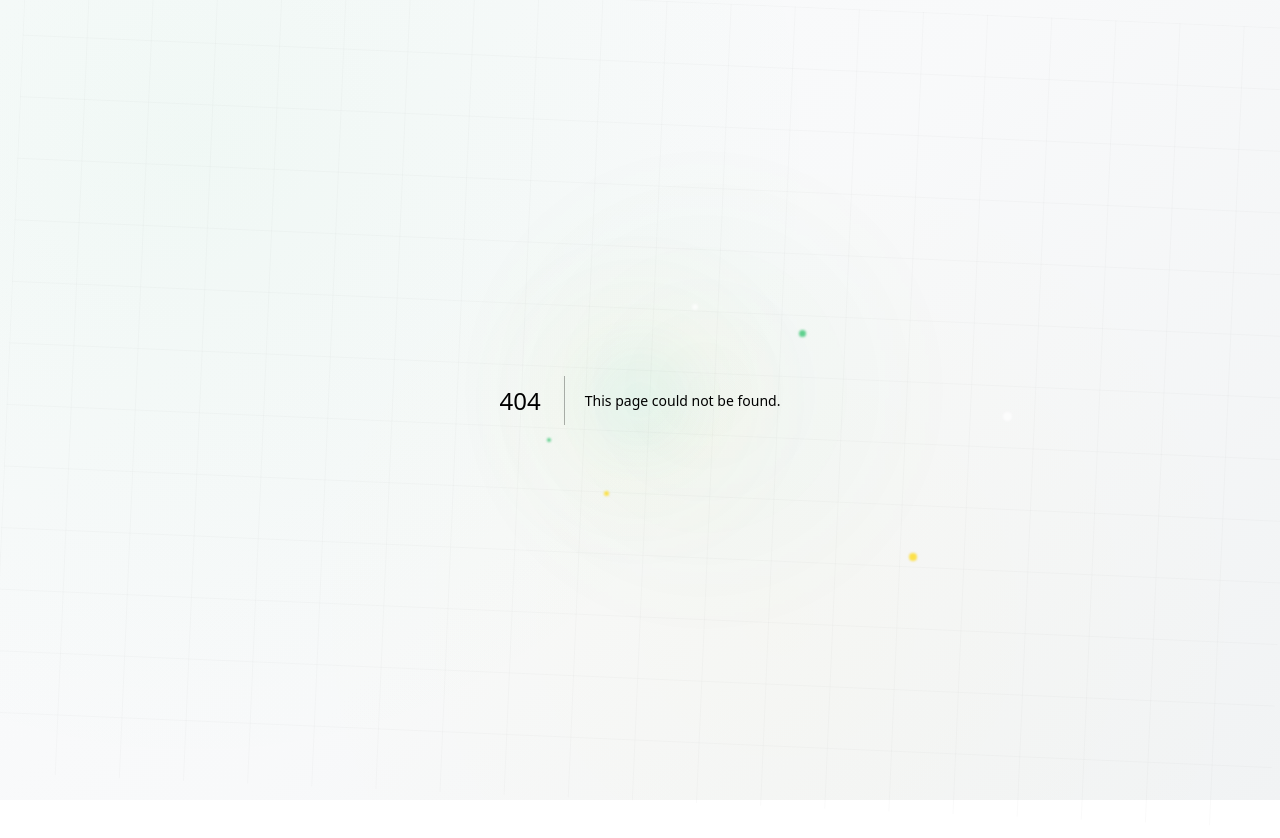
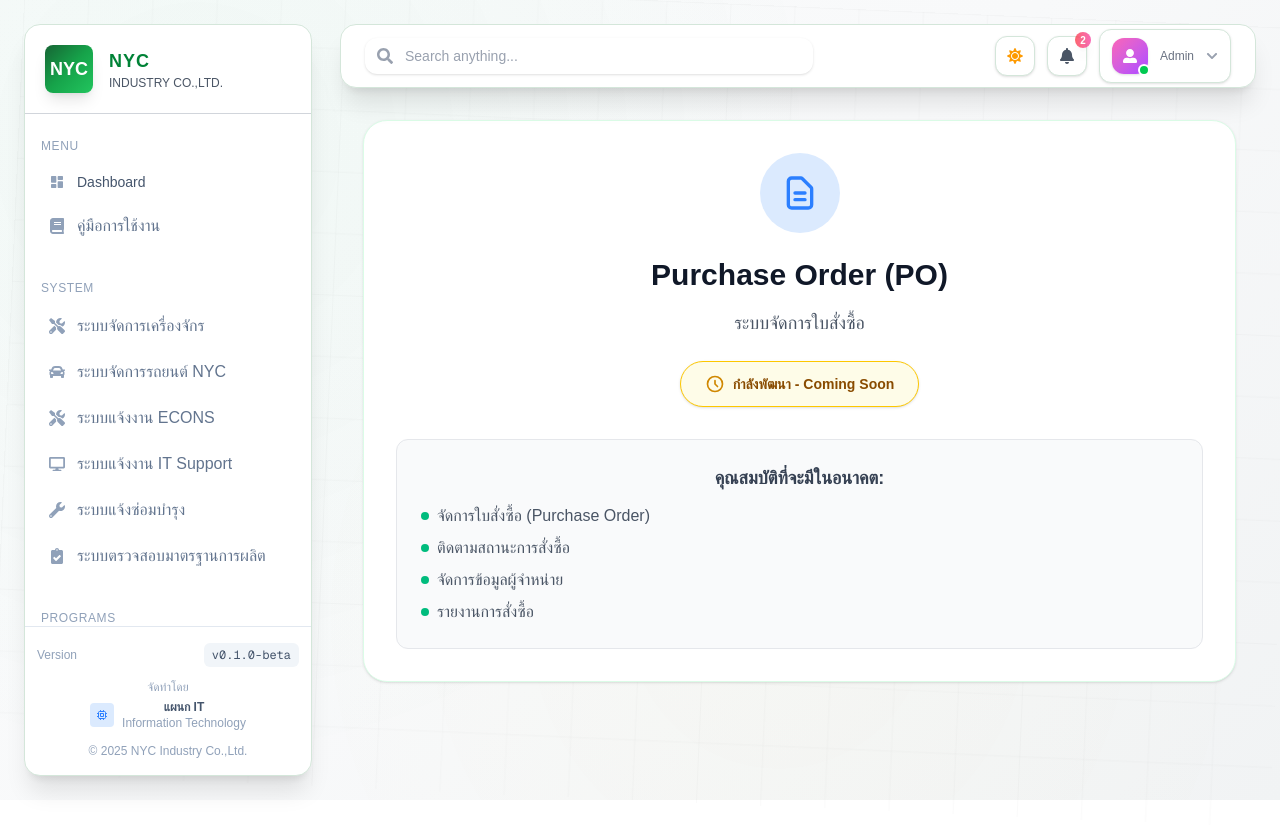
Before and after one commit to pronpratanT/NYC-FrontEnd, a Next.js app: page /services/purchase/PO in a window 1280 px wide. Before the commit this address had no page. Shown: the top 838 px of the page. Before the commit the page ends 800 px from the top, so only its background shows below. Built offline with nearby package versions, Linux system fonts and the light colour scheme.

Commit message:
Phase 2 finished

```diff
--- a/src/app/components/sidebar.tsx
+++ b/src/app/components/sidebar.tsx
@@ -5,7 +5,8 @@ import { usePathname } from 'next/navigation';
 import {
   FaBook, FaCar, FaTools, FaDesktop, FaWrench, FaClipboardCheck,
   FaCreditCard, FaServer, FaBoxOpen, FaShoppingCart,FaChevronDown,
-  FaLink, FaLeaf, FaDownload, FaCode, FaClock, FaChartLine, FaKey, FaUser
+  FaLink, FaLeaf, FaDownload, FaCode, FaClock, FaChartLine, FaKey, FaUser,
+  FaFileInvoice, FaClipboardList
 } from 'react-icons/fa';
 import { RiDashboardFill } from "react-icons/ri";
 import { BsPersonFillGear } from "react-icons/bs";
@@ -32,7 +33,14 @@ const programs = [
   { label: 'FeetCard', icon: FaCreditCard },
   { label: 'N.Y.C. Server IS', icon: FaServer },
   { label: 'Packing Check', icon: FaBoxOpen },
-  { label: 'ระบบจัดซื้อ', icon: FaShoppingCart, href: '/services/purchase' },
+  {
+    label: 'ระบบจัดซื้อ',
+    icon: FaShoppingCart,
+    subItems: [
+      { label: 'Purchase Request (PR)', icon: FaClipboardList, href: '/services/purchase' },
+      { label: 'Purchase Order (PO)', icon: FaFileInvoice, href: '/services/purchase/PO' },
+    ]
+  },
   { label: 'เชื่อมโยงแอปฯ', icon: FaLink },
   { label: 'Emerald Website', icon: FaLeaf },
   { label: 'Download YT', icon: FaDownload },
@@ -53,73 +61,130 @@ const admin = [
 export default function Sidebar() {
   const { isDarkMode } = useTheme();
   const pathname = usePathname();
-  const [showSystem, setShowSystem] = useState(false);
-  const [showPrograms, setShowPrograms] = useState(false);
-  const [showAdmin, setShowAdmin] = useState(false);
+  const [showPurchaseMenu, setShowPurchaseMenu] = useState(pathname.startsWith('/services/purchase'));
 
   // Helper function to check if current path matches the item
   const isPathActive = (item: { href?: string; label: string }) => {
     if (!item.href) return false;
     if (item.href === '/' && pathname === '/') return true;
-    if (item.href !== '/' && pathname.startsWith(item.href)) return true;
+
+    // Special handling for purchase system paths
+    if (item.href === '/services/purchase' && pathname === '/services/purchase') return true;
+    if (item.href === '/services/purchase/PO' && pathname.startsWith('/services/purchase/PO')) return true;
+
+    // For other paths, use exact match or startsWith with additional path segment
+    if (item.href !== '/' && item.href !== '/services/purchase' && pathname.startsWith(item.href)) return true;
+
     return false;
   };
 
-  const renderItem = (item: { label: string; icon: React.ComponentType; href?: string }, key: string) => {
+  const renderItem = (item: { label: string; icon: React.ComponentType; href?: string; subItems?: any[] }, key: string, isSubItem: boolean = false) => {
     const isActive = isPathActive(item);
     const Icon = item.icon;
-    const commonClass = `group relative w-full flex items-center gap-3 px-4 py-3 rounded-xl transition-all duration-200 text-sm text-left outline-none ` +
+    const hasSubItems = item.subItems && item.subItems.length > 0;
+
+    // Minimal styling with more breathing room
+    const commonClass = `group relative w-full flex items-center gap-3 px-3 py-2.5 rounded-lg transition-all duration-150 text-sm text-left outline-none ` +
       (isActive
-        ? (isDarkMode ? 'text-green-400 font-semibold bg-gray-800' : 'text-[#0f9015] font-semibold bg-[#D4E6DA]')
-        : (isDarkMode ? 'text-gray-400 hover:text-green-400 hover:bg-gray-800' : 'text-gray-500 hover:text-[#0f9015] hover:bg-[#F0F8F2]')) +
-      ' focus:ring-2 ' + (isDarkMode ? 'focus:ring-green-400/20' : 'focus:ring-[#0f9015]/20');
+        ? (isDarkMode ? 'text-green-400 font-medium bg-green-900/20' : 'text-[#0f9015] font-medium bg-green-50')
+        : (isDarkMode ? 'text-slate-300 hover:text-green-400 hover:bg-slate-800/50' : 'text-slate-600 hover:text-[#0f9015] hover:bg-slate-50')) +
+      ' focus:ring-1 focus:ring-offset-0 ' + (isDarkMode ? 'focus:ring-green-400/30' : 'focus:ring-green-300/50');
 
-    if (item.href) {
+    if (item.href && !hasSubItems) {
       return (
         <Link href={item.href} key={key} className={commonClass} aria-pressed={isActive}>
-          <div className={`absolute left-0 top-1/2 -translate-y-1/2 w-2 h-6 rounded-r-full transition-all duration-200 ${isActive ? (isDarkMode ? 'bg-gradient-to-b from-green-400 to-green-700 shadow-sm' : 'bg-gradient-to-b from-[#0f9015] to-[#2D5F47] shadow-sm') : 'bg-transparent'}`} />
-          <span className={`text-lg transition-all duration-200 ${isActive ? (isDarkMode ? 'text-green-400' : 'text-[#0f9015]') : (isDarkMode ? 'text-gray-400 group-hover:text-green-400' : 'text-gray-400 group-hover:text-[#0f9015]')}`}>
+          {isActive && (
+            <div className={`absolute left-0 top-1/2 -translate-y-1/2 w-1 h-5 rounded-r transition-all duration-200 ${isDarkMode ? 'bg-green-400' : 'bg-[#0f9015]'}`} />
+          )}
+          <span className={`text-base transition-all duration-150 ${isActive ? (isDarkMode ? 'text-green-400' : 'text-[#0f9015]') : (isDarkMode ? 'text-slate-400 group-hover:text-green-400' : 'text-slate-400 group-hover:text-[#0f9015]')}`}>
             <Icon />
           </span>
-          <span className="truncate">{item.label}</span>
+          <span className="truncate font-medium">{item.label}</span>
         </Link>
       );
     }
-    // Default button
+
+    // Handle items with sub-items - clickable parent for ระบบจัดซื้อ
+    if (hasSubItems && item.label === 'ระบบจัดซื้อ') {
+      const isExpanded = showPurchaseMenu;
+      // Check if any sub-item is active (for purchase system)
+      const hasActiveSubItem = item.subItems?.some((subItem) => isPathActive(subItem));
+
+      // Use active styling if any sub-item is active
+      const parentClass = `group relative w-full flex items-center gap-3 px-3 py-2.5 rounded-lg transition-all duration-150 text-sm text-left outline-none justify-between cursor-pointer ` +
+        (hasActiveSubItem
+          ? (isDarkMode ? 'text-green-400 font-medium bg-green-900/20' : 'text-[#0f9015] font-medium bg-green-50')
+          : (isDarkMode ? 'text-slate-300 hover:text-green-400 hover:bg-slate-800/50' : 'text-slate-600 hover:text-[#0f9015] hover:bg-slate-50')) +
+        ' focus:ring-1 focus:ring-offset-0 ' + (isDarkMode ? 'focus:ring-green-400/30' : 'focus:ring-green-300/50');
+
+      return (
+        <div key={key} className="space-y-1">
+          <button
+            onClick={() => setShowPurchaseMenu(!showPurchaseMenu)}
+            className={parentClass}
+          >
+            {hasActiveSubItem && (
+              <div className={`absolute left-0 top-1/2 -translate-y-1/2 w-1 h-5 rounded-r transition-all duration-200 ${isDarkMode ? 'bg-green-400' : 'bg-[#0f9015]'}`} />
+            )}
+            <div className="flex items-center gap-3">
+              <span className={`text-base transition-all duration-150 ${hasActiveSubItem ? (isDarkMode ? 'text-green-400' : 'text-[#0f9015]') : (isDarkMode ? 'text-slate-400 group-hover:text-green-400' : 'text-slate-400 group-hover:text-[#0f9015]')}`}>
+                <Icon />
+              </span>
+              <span className="truncate font-medium">{item.label}</span>
+            </div>
+            <FaChevronDown
+              className={`text-xs transition-transform duration-200 ${hasActiveSubItem ? (isDarkMode ? 'text-green-400' : 'text-[#0f9015]') : (isDarkMode ? 'text-slate-400' : 'text-slate-400')} ${isExpanded ? 'rotate-180' : ''}`}
+            />
+          </button>
+          <div className={`ml-6 space-y-0.5 transition-all duration-300 ${
+            isExpanded ? 'max-h-96 opacity-100' : 'max-h-0 opacity-0 overflow-hidden'
+          }`}>
+            {item.subItems?.map((subItem, subIndex) => renderItem(subItem, `${key}-sub-${subIndex}`, true))}
+          </div>
+        </div>
+      );
+    }
+
+    // Handle other items with sub-items - static display
+    if (hasSubItems) {
+      return (
+        <div key={key} className="space-y-1">
+          <div className={`px-3 py-2 ${isDarkMode ? 'text-slate-400' : 'text-slate-500'}`}>
+            <div className="flex items-center gap-3">
+              <span className={`text-base ${isDarkMode ? 'text-slate-500' : 'text-slate-400'}`}>
+                <Icon />
+              </span>
+              <span className="truncate font-medium">{item.label}</span>
+            </div>
+          </div>
+          <div className="ml-6 space-y-0.5">
+            {item.subItems?.map((subItem, subIndex) => renderItem(subItem, `${key}-sub-${subIndex}`, true))}
+          </div>
+        </div>
+      );
+    }
+
+    // Default button - non-clickable items
     return (
-      <button
+      <div
         key={key}
-        aria-pressed={isActive}
-        className={commonClass}
+        className={`px-3 py-2.5 ${isDarkMode ? 'text-slate-400' : 'text-slate-500'}`}
       >
-        <div className={`absolute left-0 top-1/2 -translate-y-1/2 w-2 h-6 rounded-r-full transition-all duration-200 ${isActive ? (isDarkMode ? 'bg-gradient-to-b from-green-400 to-green-700 shadow-sm' : 'bg-gradient-to-b from-[#0f9015] to-[#2D5F47] shadow-sm') : 'bg-transparent'}`} />
-        <span className={`text-lg transition-all duration-200 ${isActive ? (isDarkMode ? 'text-green-400' : 'text-[#0f9015]') : (isDarkMode ? 'text-gray-400 group-hover:text-green-400' : 'text-gray-400 group-hover:text-[#0f9015]')}`}>
-          <Icon />
-        </span>
-        <span className="truncate">{item.label}</span>
-      </button>
+        <div className="flex items-center gap-3">
+          <span className={`text-base ${isDarkMode ? 'text-slate-500' : 'text-slate-400'}`}>
+            <Icon />
+          </span>
+          <span className="truncate font-medium">{item.label}</span>
+        </div>
+      </div>
     );
   };
 
-  const renderSectionButton = (icon: React.ComponentType, title: string, isExpanded: boolean, onClick: () => void) => {
-  const Icon = icon;
+  const renderSectionTitle = (title: string) => {
     return (
-      <button
-        onClick={onClick}
-        aria-expanded={isExpanded}
-        className={`group w-full flex items-center justify-between px-3 py-3 text-sm font-semibold rounded-lg transition-all duration-200 ` +
-          (isDarkMode ? 'text-gray-300 hover:bg-gray-800' : 'text-gray-600 hover:bg-[#F0F8F2]')}
-      >
-        <div className="flex items-center gap-3">
-          <span className={isDarkMode ? 'text-green-400 text-base' : 'text-[#0f9015] text-base'}>
-            <Icon />
-          </span>
-          <span>{title}</span>
-        </div>
-        <FaChevronDown
-          className={`text-xs transition-transform duration-200 ${isDarkMode ? 'text-gray-400' : 'text-gray-400'} ${isExpanded ? 'rotate-180' : ''}`}
-        />
-      </button>
+      <div className={`px-1 pb-2 text-xs font-medium uppercase tracking-wider ${isDarkMode ? 'text-slate-500' : 'text-slate-400'}`}>
+        {title}
+      </div>
     );
   };
 
@@ -147,113 +212,105 @@ export default function Sidebar() {
       </div>
 
       {/* Navigation with custom scrollbar */}
-      <nav className="flex-1 overflow-y-auto px-4 py-4 space-y-6" style={{
+      <nav className="flex-1 overflow-y-auto px-3 py-6 space-y-8" style={{
         scrollbarWidth: 'thin',
-        scrollbarColor: isDarkMode ? '#16a34a #222' : '#16a34a #F0F8F2'
+        scrollbarColor: isDarkMode ? '#10b981 transparent' : '#10b981 transparent'
       }}>
 
         {/* Menu Section */}
         <section>
-          <div className={`px-2 mb-3 text-xs font-semibold uppercase tracking-wide ${isDarkMode ? 'text-gray-500' : 'text-gray-400'}`}>Menu</div>
-          <div className="space-y-1">
+          {renderSectionTitle('Menu')}
+          <div className="space-y-0.5">
             {menu.map((m, i) => renderItem(m, `menu-${i}`))}
           </div>
         </section>
 
-        {/* Divider */}
-        <div className={isDarkMode ? 'border-t border-gray-700' : 'border-t border-gray-200'} />
-
         {/* System Section */}
         <section>
-          {renderSectionButton(FaTools, 'System', showSystem, () => setShowSystem(!showSystem))}
-          <div className={`mt-2 space-y-1 pl-2 transition-all duration-300 ${
-            showSystem ? 'max-h-96 opacity-100' : 'max-h-0 opacity-0 overflow-hidden'
-          }`}>
+          {renderSectionTitle('System')}
+          <div className="space-y-0.5">
             {system.map((s, i) => renderItem(s, `sys-${i}`))}
           </div>
         </section>
 
-        {/* Divider */}
-        <div className={isDarkMode ? 'border-t border-gray-700' : 'border-t border-gray-200'} />
-
         {/* Programs Section */}
         <section>
-          {renderSectionButton(FaBoxOpen, 'Programs', showPrograms, () => setShowPrograms(!showPrograms))}
-          <div className={`mt-2 space-y-1 pl-2 transition-all duration-300 ${
-            showPrograms ? 'max-h-[500px] opacity-100' : 'max-h-0 opacity-0 overflow-hidden'
-          }`}>
+          {renderSectionTitle('Programs')}
+          <div className="space-y-0.5">
             {programs.map((p, i) => renderItem(p, `prog-${i}`))}
           </div>
         </section>
 
-        {/* Divider */}
-        <div className={isDarkMode ? 'border-t border-gray-700' : 'border-t border-gray-200'} />
-
-        {/* admin Section */}
+        {/* Admin Section */}
         <section>
-          {renderSectionButton(FaBoxOpen, 'Admin', showAdmin, () => setShowAdmin(!showAdmin))}
-          <div className={`mt-2 space-y-1 pl-2 transition-all duration-300 ${
-            showAdmin ? 'max-h-[500px] opacity-100' : 'max-h-0 opacity-0 overflow-hidden'
-          }`}>
+          {renderSectionTitle('Admin')}
+          <div className="space-y-0.5">
             {admin.map((p, i) => renderItem(p, `admin-${i}`))}
           </div>
         </section>
       </nav>
 
-      {/* General Section */}
-      {/* <footer className="px-4 py-4 border-t border-gray-200 bg-white">
-        <div className="text-xs font-semibold text-gray-400 mb-3 uppercase tracking-wide">ทั่วไป</div>
-        <div className="space-y-1">
-          {general.map((g, i) => {
-            const Icon = g.icon;
-            const isActive = activeLabel === g.label;
-            return (
-              <button
-                key={`gen-${i}`}
-                onClick={() => handleClick(g.label)}
-                className={`w-full flex items-center gap-3 px-3 py-2 rounded-lg text-sm transition-colors duration-200 ${
-                  isActive
-                    ? 'text-[#0f9015] bg-[#D4E6DA] font-medium'
-                    : 'text-gray-500 hover:text-[#0f9015] hover:bg-[#F0F8F2]'
-                }`}
-              >
-                <span className={`text-base ${isActive ? 'text-[#0f9015]' : 'text-gray-400'}`}>
-                  <Icon />
-                </span>
-                <span>{g.label}</span>
-              </button>
-            );
-          })}
+      {/* Footer Section */}
+      <footer className={`px-3 py-4 border-t ${isDarkMode ? 'border-slate-700/50' : 'border-slate-200'}`}>
+        <div className="space-y-3">
+          {/* Version Info */}
+          <div className={`flex items-center justify-between text-xs ${isDarkMode ? 'text-slate-500' : 'text-slate-400'}`}>
+            <span className="font-medium">Version</span>
+            <span className={`px-2 py-1 rounded-md font-mono ${isDarkMode ? 'bg-slate-800/50 text-slate-400' : 'bg-slate-100 text-slate-600'}`}>
+              v0.1.0-beta
+            </span>
+          </div>
+
+          {/* Developed by */}
+          <div className={`text-center space-y-1`}>
+            <div className={`text-xs ${isDarkMode ? 'text-slate-500' : 'text-slate-400'}`}>
+              จัดทำโดย
+            </div>
+            <div className={`flex items-center justify-center gap-2`}>
+              <div className={`w-6 h-6 rounded flex items-center justify-center ${isDarkMode ? 'bg-blue-900/30' : 'bg-blue-100'}`}>
+                <svg xmlns="http://www.w3.org/2000/svg" className={`h-3 w-3 ${isDarkMode ? 'text-blue-400' : 'text-blue-500'}`} fill="none" viewBox="0 0 24 24" stroke="currentColor">
+                  <path strokeLinecap="round" strokeLinejoin="round" strokeWidth={2} d="M9 3v2m6-2v2M9 19v2m6-2v2M5 9H3m2 6H3m18-6h-2m2 6h-2M7 19h10a2 2 0 002-2V7a2 2 0 00-2-2H7a2 2 0 00-2 2v10a2 2 0 002 2zM9 9h6v6H9V9z" />
+                </svg>
+              </div>
+              <div className="text-xs">
+                <div className={`font-semibold ${isDarkMode ? 'text-slate-300' : 'text-slate-600'}`}>
+                  แผนก IT
+                </div>
+                <div className={`${isDarkMode ? 'text-slate-500' : 'text-slate-400'}`}>
+                  Information Technology
+                </div>
+              </div>
+            </div>
+          </div>
+
+          {/* Copyright */}
+          <div className={`text-center text-xs ${isDarkMode ? 'text-slate-600' : 'text-slate-400'}`}>
+            © 2025 NYC Industry Co.,Ltd.
+          </div>
         </div>
-      </footer> */}
+      </footer>
 
-      {/* Custom scrollbar styles */}
+      {/* Custom scrollbar styles - minimal and clean */}
       <style jsx global>{`
         nav::-webkit-scrollbar {
-          width: 6px;
+          width: 4px;
         }
         nav::-webkit-scrollbar-track {
-          background: ${isDarkMode ? '#222' : '#F0F8F2'};
-          border-radius: 10px;
+          background: transparent;
         }
         nav::-webkit-scrollbar-thumb {
-          background: #2D5F47;
-          border-radius: 10px;
+          background: ${isDarkMode ? '#475569' : '#cbd5e1'};
+          border-radius: 2px;
         }
         nav::-webkit-scrollbar-thumb:hover {
-          background: #0f9015;
+          background: ${isDarkMode ? '#64748b' : '#94a3b8'};
         }
         nav::-webkit-scrollbar-button {
-          width: 0;
-          height: 0;
           display: none;
-        }
-        nav::-webkit-scrollbar-corner {
-          background: transparent;
         }
         nav {
           scrollbar-width: thin;
-          scrollbar-color: #2D5F47 ${isDarkMode ? '#222' : '#F0F8F2'};
+          scrollbar-color: ${isDarkMode ? '#475569 transparent' : '#cbd5e1 transparent'};
         }
       `}</style>
     </aside>
--- /dev/null
+++ b/src/app/services/purchase/PO/page.tsx
@@ -0,0 +1,69 @@
+"use client";
+
+import Sidebar from "../../../components/sidebar";
+import Header from "../../../components/header";
+import { useTheme } from "../../../components/ThemeProvider";
+
+export default function PurchaseOrderPage() {
+    const { isDarkMode } = useTheme();
+
+    return (
+        <div className="min-h-screen">
+            <Sidebar />
+            <Header />
+            <main
+                className="mt-[7.5rem] mr-6 transition-all duration-300 relative"
+                style={{ minHeight: 'calc(100vh - 3rem)', position: 'relative', marginLeft: 'calc(18rem + 55px)' }}
+            >
+                <div className="pl-5 pb-5 pr-5 relative z-10">
+                    <div className={`rounded-3xl shadow border p-8 text-center ${isDarkMode ? 'bg-slate-900/50 border-slate-700/50' : 'bg-white border-green-100'}`}>
+                        <div className={`w-20 h-20 rounded-full flex items-center justify-center mb-6 mx-auto ${isDarkMode ? 'bg-blue-900/30' : 'bg-blue-100'}`}>
+                            <svg xmlns="http://www.w3.org/2000/svg" className={`h-10 w-10 ${isDarkMode ? 'text-blue-400' : 'text-blue-500'}`} fill="none" viewBox="0 0 24 24" stroke="currentColor">
+                                <path strokeLinecap="round" strokeLinejoin="round" strokeWidth={2} d="M9 12h6m-6 4h6m2 5H7a2 2 0 01-2-2V5a2 2 0 012-2h5.586a1 1 0 01.707.293l5.414 5.414a1 1 0 01.293.707V19a2 2 0 01-2 2z" />
+                            </svg>
+                        </div>
+
+                        <h1 className={`text-3xl font-bold mb-4 ${isDarkMode ? 'text-slate-200' : 'text-gray-900'}`}>
+                            Purchase Order (PO)
+                        </h1>
+
+                        <p className={`text-lg mb-6 ${isDarkMode ? 'text-slate-400' : 'text-gray-600'}`}>
+                            ระบบจัดการใบสั่งซื้อ
+                        </p>
+
+                        <div className={`inline-flex items-center gap-2 px-6 py-3 rounded-full font-semibold text-sm border shadow-sm ${isDarkMode ? 'bg-yellow-900/30 border-yellow-700/60 text-yellow-300' : 'bg-yellow-50 border-yellow-400 text-yellow-800'}`}>
+                            <svg className={`w-5 h-5 ${isDarkMode ? 'text-yellow-300' : 'text-yellow-600'}`} fill="none" viewBox="0 0 24 24" stroke="currentColor">
+                                <path strokeLinecap="round" strokeLinejoin="round" strokeWidth={2} d="M12 8v4l3 3m6-3a9 9 0 11-18 0 9 9 0 0118 0z" />
+                            </svg>
+                            กำลังพัฒนา - Coming Soon
+                        </div>
+
+                        <div className={`mt-8 p-6 rounded-xl ${isDarkMode ? 'bg-slate-800/50 border border-slate-700/50' : 'bg-gray-50 border border-gray-200'}`}>
+                            <h3 className={`text-lg font-semibold mb-3 ${isDarkMode ? 'text-slate-300' : 'text-gray-700'}`}>
+                                คุณสมบัติที่จะมีในอนาคต:
+                            </h3>
+                            <ul className={`text-left space-y-2 ${isDarkMode ? 'text-slate-400' : 'text-gray-600'}`}>
+                                <li className="flex items-center gap-2">
+                                    <span className={`w-2 h-2 rounded-full ${isDarkMode ? 'bg-emerald-400' : 'bg-emerald-500'}`}></span>
+                                    จัดการใบสั่งซื้อ (Purchase Order)
+                                </li>
+                                <li className="flex items-center gap-2">
+                                    <span className={`w-2 h-2 rounded-full ${isDarkMode ? 'bg-emerald-400' : 'bg-emerald-500'}`}></span>
+                                    ติดตามสถานะการสั่งซื้อ
+                                </li>
+                                <li className="flex items-center gap-2">
+                                    <span className={`w-2 h-2 rounded-full ${isDarkMode ? 'bg-emerald-400' : 'bg-emerald-500'}`}></span>
+                                    จัดการข้อมูลผู้จำหน่าย
+                                </li>
+                                <li className="flex items-center gap-2">
+                                    <span className={`w-2 h-2 rounded-full ${isDarkMode ? 'bg-emerald-400' : 'bg-emerald-500'}`}></span>
+                                    รายงานการสั่งซื้อ
+                                </li>
+                            </ul>
+                        </div>
+                    </div>
+                </div>
+            </main>
+        </div>
+    );
+}
--- a/src/app/services/purchase/createPR/page.tsx
+++ b/src/app/services/purchase/createPR/page.tsx
@@ -8,7 +8,7 @@ import { FaRegCalendarAlt } from "react-icons/fa";
 import { RiDeleteBin6Line } from "react-icons/ri";
 import { useTheme } from '../../../components/ThemeProvider';
 import { BsCalendar2Event } from "react-icons/bs";
-import { MdBusinessCenter } from "react-icons/md";
+import { MdOutlineGroups3 } from "react-icons/md";
 import { IoDocumentTextOutline } from "react-icons/io5";
 import Sidebar from '@/app/components/sidebar';
 import Header from '@/app/components/header';
@@ -419,7 +419,7 @@ export default function TestPage() {
             <div className={`rounded-2xl p-6 shadow-sm border flex flex-col justify-between ${isDarkMode ? 'bg-slate-900/50 border-slate-700/50' : 'bg-white border-gray-100'}`}>
               <div className="flex items-center gap-3 mb-2">
                 <div className={`w-10 h-10 rounded-lg flex items-center justify-center ${isDarkMode ? 'bg-emerald-900/30' : 'bg-green-100'}`}>
-                  <MdBusinessCenter className={`h-6 w-6 ${isDarkMode ? 'text-emerald-400' : 'text-green-500'}`} />
+                  <MdOutlineGroups3 className={`h-6 w-6 ${isDarkMode ? 'text-emerald-400' : 'text-green-500'}`} />
                 </div>
                 <span className={`font-semibold ${isDarkMode ? 'text-slate-300' : 'text-gray-700'}`}>แผนก/หน่วยงาน</span>
               </div>
```
Also changed, not shown: src/app/components/Modal/PRModal.tsx (+18 -5 lines), src/app/services/purchase/comparePrice/page.tsx (+13 -9 lines), src/app/services/purchase/page.tsx (+4 -4 lines).
